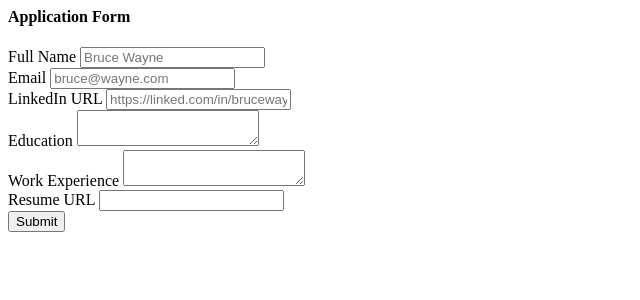
After one commit to KaizerJF/it-careers-website-v2, a Flask app: template templates/application_form.html in a window 1280 px wide. The commit adds this page. Shown: the top 300 px of the page, without its empty margins (0-640 px from the left). Run offline with Flask 3, Linux system fonts and the light colour scheme; the template is opened without the code that fills it, so the values that code supplies are empty.

Commit message:
Added application templates

```diff
--- /dev/null
+++ b/templates/application_form.html
@@ -0,0 +1,34 @@
+<h4>Application Form</h4>
+<form action="/job/{{job['id']}}/apply" method="post">
+  <div class="form-group">
+    <label for="full_name">Full Name</label>
+    <input type="text" class="form-control" id="full_name" name="full_name" placeholder="Bruce Wayne" required>
+  </div>
+
+  <div class="form-group">
+    <label for="email">Email</label>
+    <input type="email" class="form-control" id="email" name="email" placeholder="bruce@wayne.com" required>
+  </div>
+
+  <div class="form-group">
+    <label for="linkedin_url">LinkedIn URL</label>
+    <input type="url" class="form-control" id="linkedin_url" name="linkedin_url" placeholder="https://linked.com/in/brucewayne">
+  </div>
+
+  <div class="form-group">
+    <label for="education">Education</label>
+    <textarea class="form-control" id="education" name="education"></textarea>
+  </div>
+
+  <div class="form-group">
+    <label for="work_experience">Work Experience</label>
+    <textarea class="form-control" id="work_experience" name="work_experience"></textarea>
+  </div>
+
+  <div class="form-group">
+    <label for="resume_url">Resume URL</label>
+    <input type="url" class="form-control" id="resume_url" name="resume_url">
+  </div>
+
+  <button type="submit" class="btn btn-primary">Submit</button>
+</form>
--- a/templates/jobpage.html
+++ b/templates/jobpage.html
@@ -24,6 +24,7 @@
       </ol>
         <h3>Salary</h3>
         <p>{{job.currency}} {{job.salary}}</p>
+      {%include 'application_form.html'%}
       {% include 'footer.html'%}
     </div>
   </body>
```
Also changed, not shown: templates/application_submitted.html (added, +38 -0 lines).
